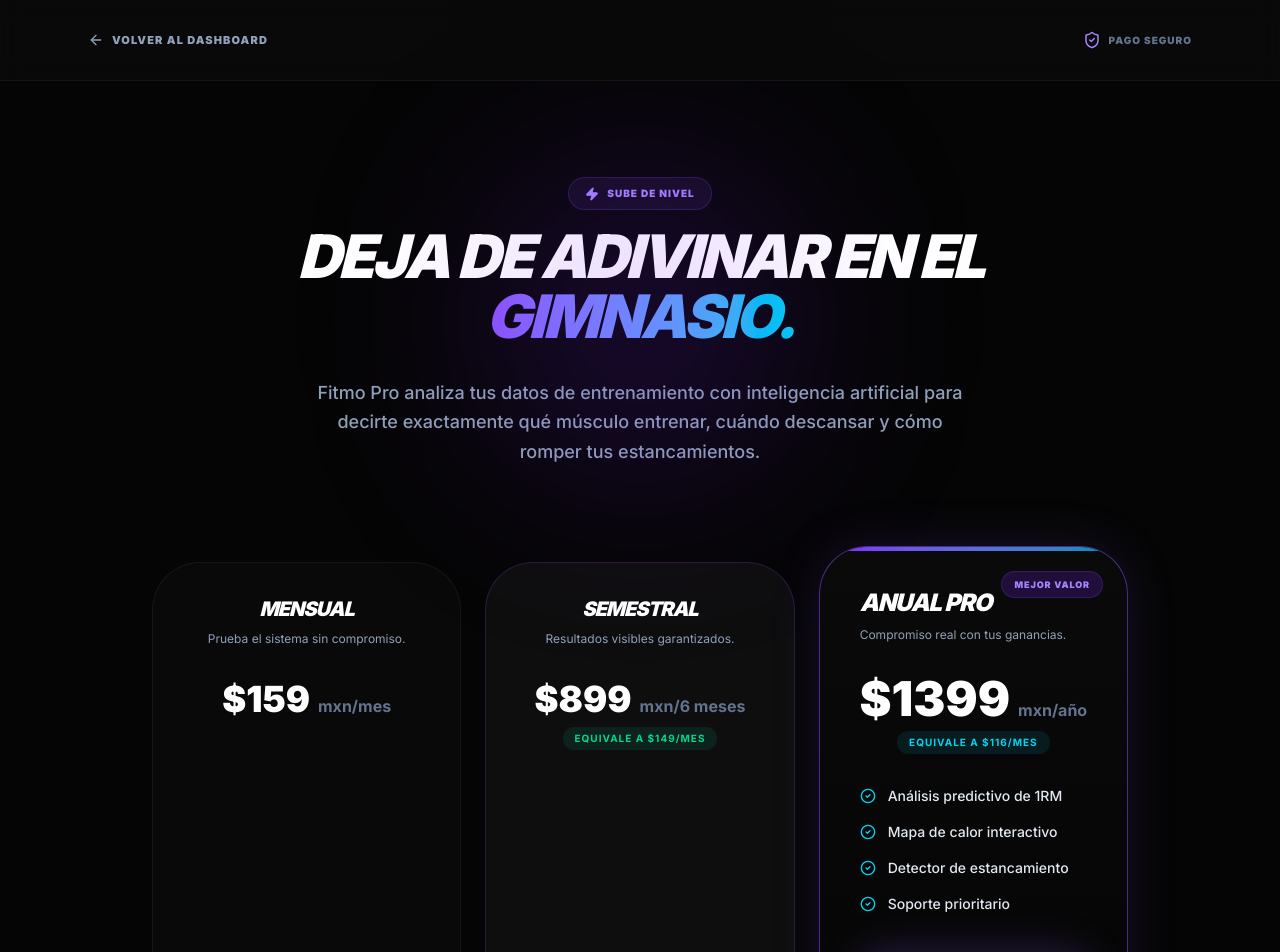
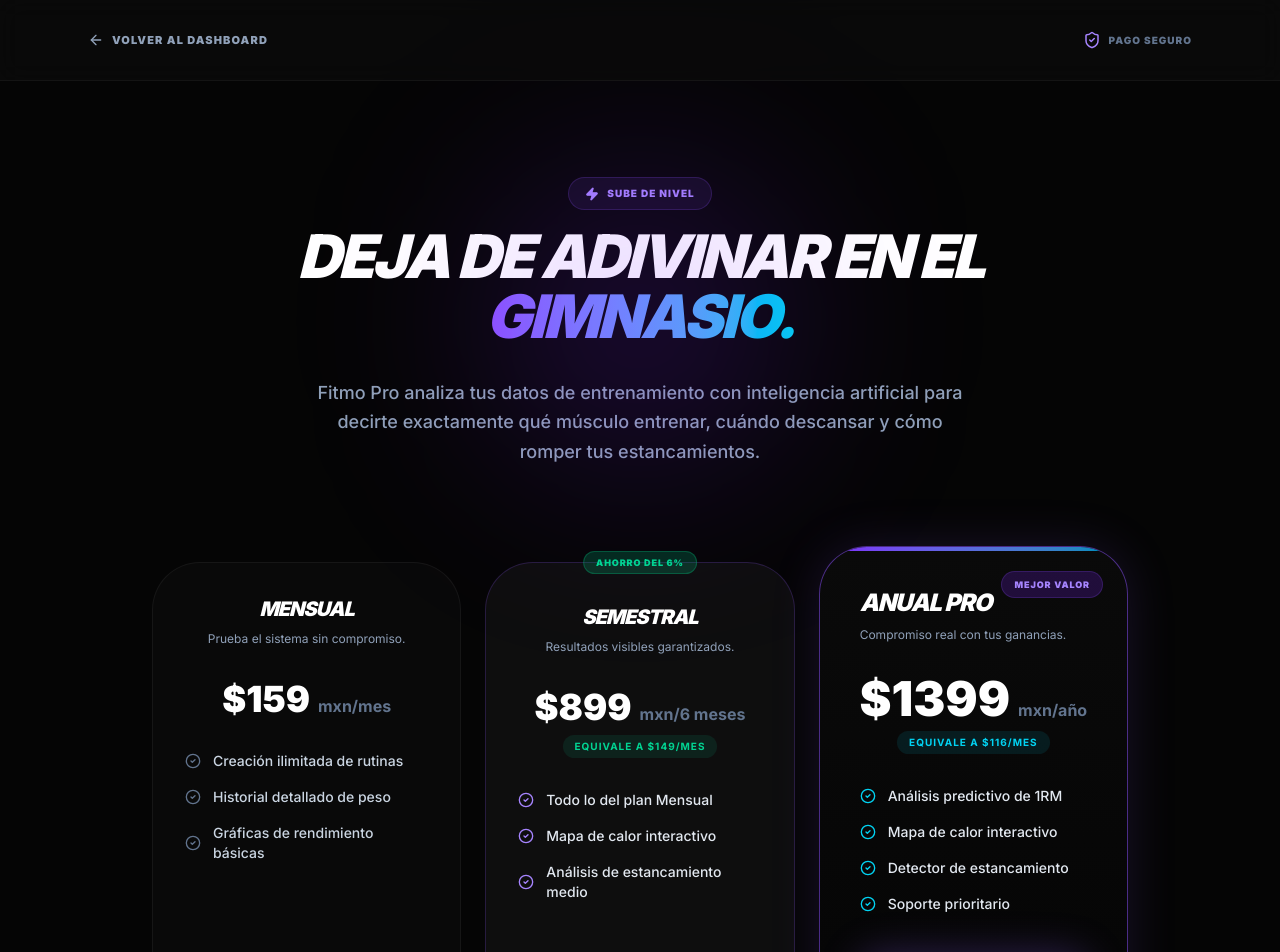
Before and after one commit to Jamesgmz4k/fitmo-frontend, a Next.js app: page /pro in a window 1280 px wide. Shown: the top 952 px of the page. Built offline with nearby package versions, Linux system fonts and the light colour scheme; no server answers.

Commit message:
mejora de paywall

```diff
--- a/app/pro/page.tsx
+++ b/app/pro/page.tsx
@@ -3,17 +3,30 @@
 import { useRouter } from 'next/navigation';
 import { ArrowLeft, Zap, Flame, TrendingUp, CheckCircle2, ShieldCheck, Lock, ChevronRight } from 'lucide-react';
 import { useSession } from "next-auth/react";
-import { useState } from "react";
+import { useState, useEffect } from "react";
 import HeatMap from "../../components/dashboard/HeatMap";
 import { apiClient } from '../../lib/apiClient';
-
 
 export default function ProPage() {
   const { data: session } = useSession();
   const [loading, setLoading] = useState<string | null>(null);
   const router = useRouter();
 
-  // Ahora la función recibe el tipo de plan
+  // 1. EL "DESCONGELADOR" DE LA PÁGINA (Para el Bfcache de Safari/Chrome)
+  useEffect(() => {
+    const handlePageShow = (event: PageTransitionEvent) => {
+      // Si la página se está cargando desde la memoria caché (al darle botón "Atrás")
+      if (event.persisted) {
+        setLoading(null); // Reseteamos los botones a su estado original
+      }
+    };
+
+    window.addEventListener('pageshow', handlePageShow);
+    return () => {
+      window.removeEventListener('pageshow', handlePageShow);
+    };
+  }, []);
+
   const handleSubscribe = async (planType: string) => {
     const userId = (session?.user as any)?.id;
     if (!userId) {
@@ -21,13 +34,12 @@
       return;
     }
 
-    setLoading(planType); // Para mostrar el loading solo en el botón que se presionó
+    setLoading(planType);
 
     try {
       const res = await apiClient('/api/create-checkout-session/', {
         method: 'POST',
-        headers: { 'Content-Type': 'application/json' },
-        // Enviamos el userId Y el plan_type a Django
+        // El apiClient ya inyecta los headers, pero lo dejamos por seguridad si lo prefieres
         body: JSON.stringify({ user_id: userId, plan_type: planType })
       });
 
@@ -86,7 +98,7 @@
         <section className="grid md:grid-cols-3 gap-6 items-stretch">
 
           {/* PLAN MENSUAL */}
-          <div className="bg-white/[0.02] border border-white/5 p-8 rounded-[3rem] text-center flex flex-col h-full justify-between hover:border-white/10 transition-colors">
+          <div className="bg-white/[0.02] border border-white/5 p-8 rounded-[3rem] text-center flex flex-col h-full hover:border-white/10 transition-colors">
             <div>
               <h2 className="text-xl font-black italic text-white uppercase tracking-tighter mb-2">Mensual</h2>
               <p className="text-slate-400 text-xs mb-8">Prueba el sistema sin compromiso.</p>
@@ -95,21 +107,36 @@
                 <span className="text-4xl font-black text-white">$159</span>
                 <span className="text-slate-500 font-bold ml-2">mxn/mes</span>
               </div>
+
+              <ul className="space-y-4 mb-10 text-left">
+                {['Creación ilimitada de rutinas', 'Historial detallado de peso', 'Gráficas de rendimiento básicas'].map((item, i) => (
+                  <li key={i} className="flex items-center gap-3 text-sm text-slate-300 font-medium">
+                    <CheckCircle2 size={16} className="text-slate-500 shrink-0" /> {item}
+                  </li>
+                ))}
+              </ul>
             </div>
 
+            <div className="mt-auto">
               <button
                 onClick={() => handleSubscribe('Mensual')}
                 disabled={loading !== null}
-              className="w-full bg-white/5 hover:bg-white/10 border border-white/10 p-4 rounded-2xl font-bold text-xs uppercase tracking-widest transition-colors text-white"
+                className="w-full bg-white/5 hover:bg-white/10 border border-white/10 p-4 rounded-2xl font-bold text-xs uppercase tracking-widest transition-colors text-white disabled:opacity-50"
               >
-              {loading === 'monthly' ? 'Conectando...' : 'Elegir Mensual'}
+                {loading === 'Mensual' ? 'Conectando...' : 'Elegir Mensual'}
               </button>
+            </div>
           </div>
 
           {/* PLAN SEMESTRAL (Intermedio) */}
-          <div className="bg-white/[0.04] border border-violet-500/20 p-8 rounded-[3rem] text-center flex flex-col h-full justify-between hover:border-violet-500/40 transition-colors relative">
+          <div className="bg-white/[0.04] border border-violet-500/20 p-8 rounded-[3rem] text-center flex flex-col h-full hover:border-violet-500/40 transition-colors relative">
+
+            <div className="absolute -top-3 left-1/2 -translate-x-1/2 bg-emerald-500/20 text-emerald-400 text-[9px] font-black px-3 py-1 rounded-full uppercase tracking-widest border border-emerald-500/30 whitespace-nowrap">
+              Ahorro del 6%
+            </div>
+
             <div>
-              <h2 className="text-xl font-black italic text-white uppercase tracking-tighter mb-2">Semestral</h2>
+              <h2 className="text-xl font-black italic text-white uppercase tracking-tighter mb-2 mt-2">Semestral</h2>
               <p className="text-slate-400 text-xs mb-8">Resultados visibles garantizados.</p>
 
               <div className="mb-8 flex flex-col items-center">
@@ -121,15 +148,25 @@
                   Equivale a $149/mes
                 </span>
               </div>
+
+              <ul className="space-y-4 mb-10 text-left">
+                {['Todo lo del plan Mensual', 'Mapa de calor interactivo', 'Análisis de estancamiento medio'].map((item, i) => (
+                  <li key={i} className="flex items-center gap-3 text-sm text-slate-200 font-medium">
+                    <CheckCircle2 size={16} className="text-violet-400 shrink-0" /> {item}
+                  </li>
+                ))}
+              </ul>
             </div>
 
+            <div className="mt-auto">
               <button
                 onClick={() => handleSubscribe('Semestral')}
                 disabled={loading !== null}
-              className="w-full bg-violet-600/20 hover:bg-violet-600/40 border border-violet-500/50 p-4 rounded-2xl font-bold text-xs uppercase tracking-widest transition-colors text-white"
+                className="w-full bg-violet-600/20 hover:bg-violet-600/40 border border-violet-500/50 p-4 rounded-2xl font-bold text-xs uppercase tracking-widest transition-colors text-white disabled:opacity-50"
               >
-              {loading === 'semiannual' ? 'Conectando...' : 'Elegir Semestral'}
+                {loading === 'Semestral' ? 'Conectando...' : 'Elegir Semestral'}
               </button>
+            </div>
           </div>
 
           {/* PLAN ANUAL (El Señuelo Principal) */}
@@ -167,9 +204,9 @@
               <button
                 onClick={() => handleSubscribe('Anual')}
                 disabled={loading !== null}
-                className="w-full bg-gradient-to-r from-violet-600 to-cyan-600 p-5 rounded-2xl font-black text-[12px] tracking-[0.2em] uppercase hover:scale-[1.02] transition-transform text-white shadow-[0_0_40px_rgba(139,92,246,0.3)] flex items-center justify-center gap-2"
+                className="w-full bg-gradient-to-r from-violet-600 to-cyan-600 p-5 rounded-2xl font-black text-[12px] tracking-[0.2em] uppercase hover:scale-[1.02] transition-transform text-white shadow-[0_0_40px_rgba(139,92,246,0.3)] flex items-center justify-center gap-2 disabled:opacity-50 disabled:hover:scale-100"
               >
-                {loading === 'annual' ? 'Conectando...' : <>Empezar Ahora <ChevronRight size={16} /></>}
+                {loading === 'Anual' ? 'Conectando...' : <>Empezar Ahora <ChevronRight size={16} /></>}
               </button>
               <p className="text-center text-[10px] text-slate-500 uppercase tracking-widest mt-5 font-bold flex items-center justify-center gap-1">
                 <Lock size={12} /> Cancela en cualquier momento
```
Lines whose indentation alone changed are shown as unchanged.
